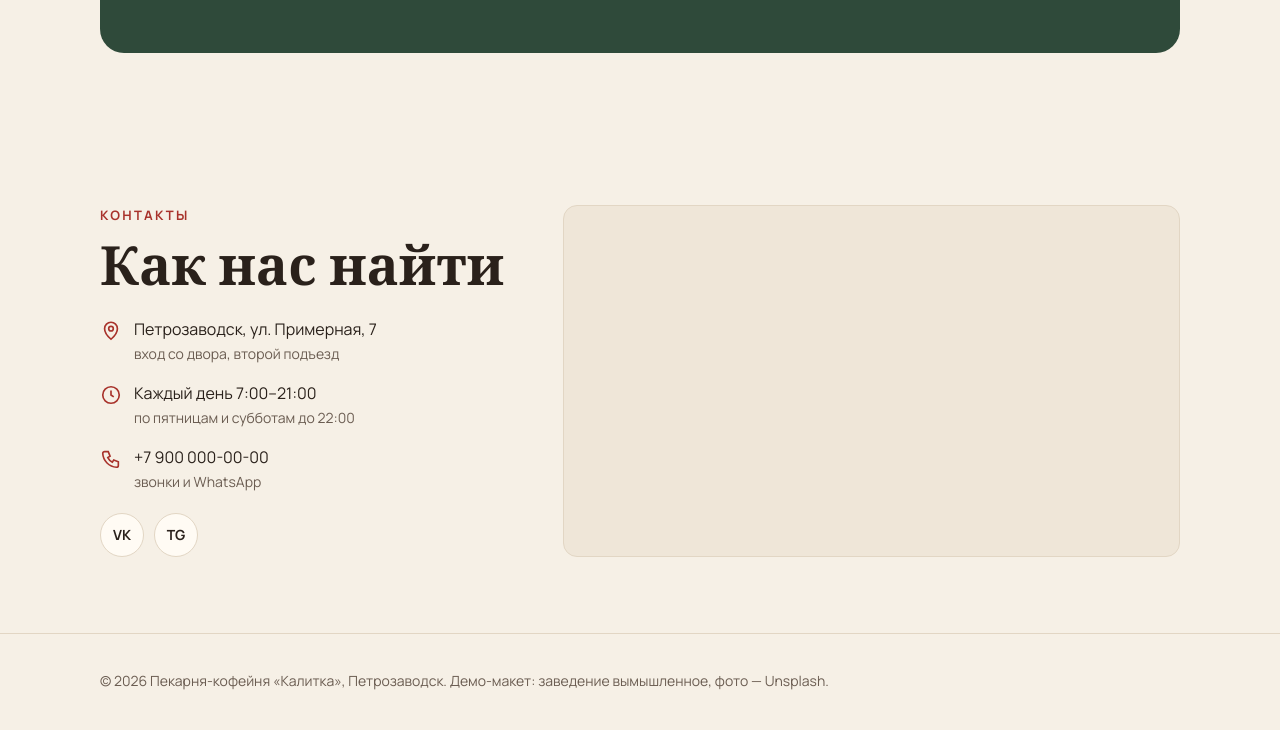
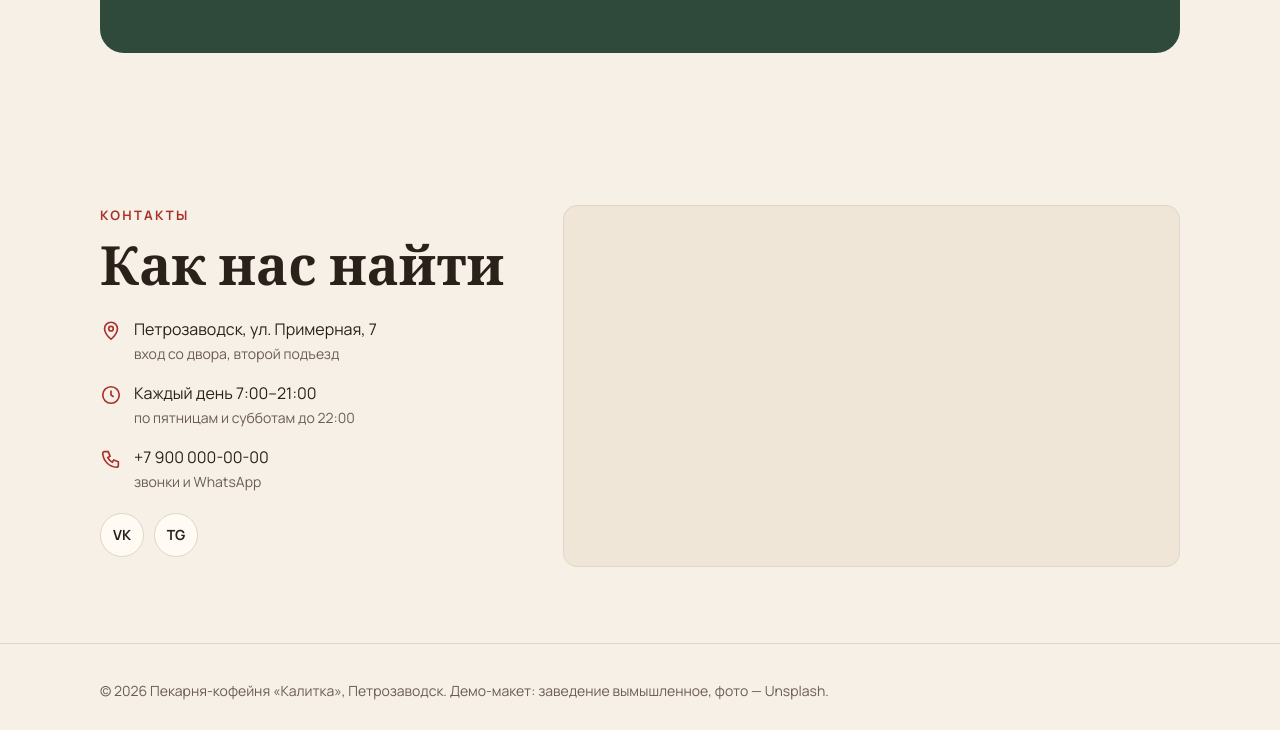
Before and after one commit to abaldyu/kalitka-demo, a plain HTML site: page index.html in a window 1280 px wide. Shown: the part 4707-5437 px from the top of the page. Drawn offline with nearby package versions, Linux system fonts and the light colour scheme; a web font is replaced by a local one.

Commit message:
Карта: явный размер и центр
Co-Authored-By: Claude Opus 5.5 <noreply@anthropic.com>

```diff
--- a/index.html
+++ b/index.html
@@ -140,7 +140,7 @@ select option{color:#222}
 .c-list svg{flex:none;width:22px;height:22px;color:var(--berry);margin-top:3px}
 .c-list span{color:var(--ink-2);display:block;font-size:14px}
 .map{border-radius:var(--r);overflow:hidden;min-height:300px;border:1px solid var(--line);background:var(--bg-2)}
-.map iframe{width:100%;height:100%;min-height:300px;border:0;display:block}
+.map iframe{width:100%;height:360px;border:0;display:block}
 .socials{display:flex;gap:10px;margin-top:6px}
 .socials a{width:44px;height:44px;border-radius:50%;display:grid;place-items:center;background:var(--card);border:1px solid var(--line);text-decoration:none;font-weight:700;font-size:14px}
 
@@ -309,7 +309,7 @@ footer{padding:36px 0 28px;color:var(--ink-2);font-size:14px;border-top:1px soli
       <div class="socials" style="margin-top:20px"><a href="#" aria-label="ВКонтакте">VK</a><a href="#" aria-label="Telegram">TG</a></div>
     </div>
     <div class="map reveal">
-      <iframe src="https://yandex.ru/map-widget/v1/?ll=34.3469%2C61.7895&z=14" title="Карта: Петрозаводск" loading="lazy" allowfullscreen></iframe>
+      <iframe src="https://yandex.ru/map-widget/v1/?ll=34.3600%2C61.7870&z=15" width="100%" height="360" title="Карта: Петрозаводск" allowfullscreen></iframe>
     </div>
   </div>
 </section>
```
